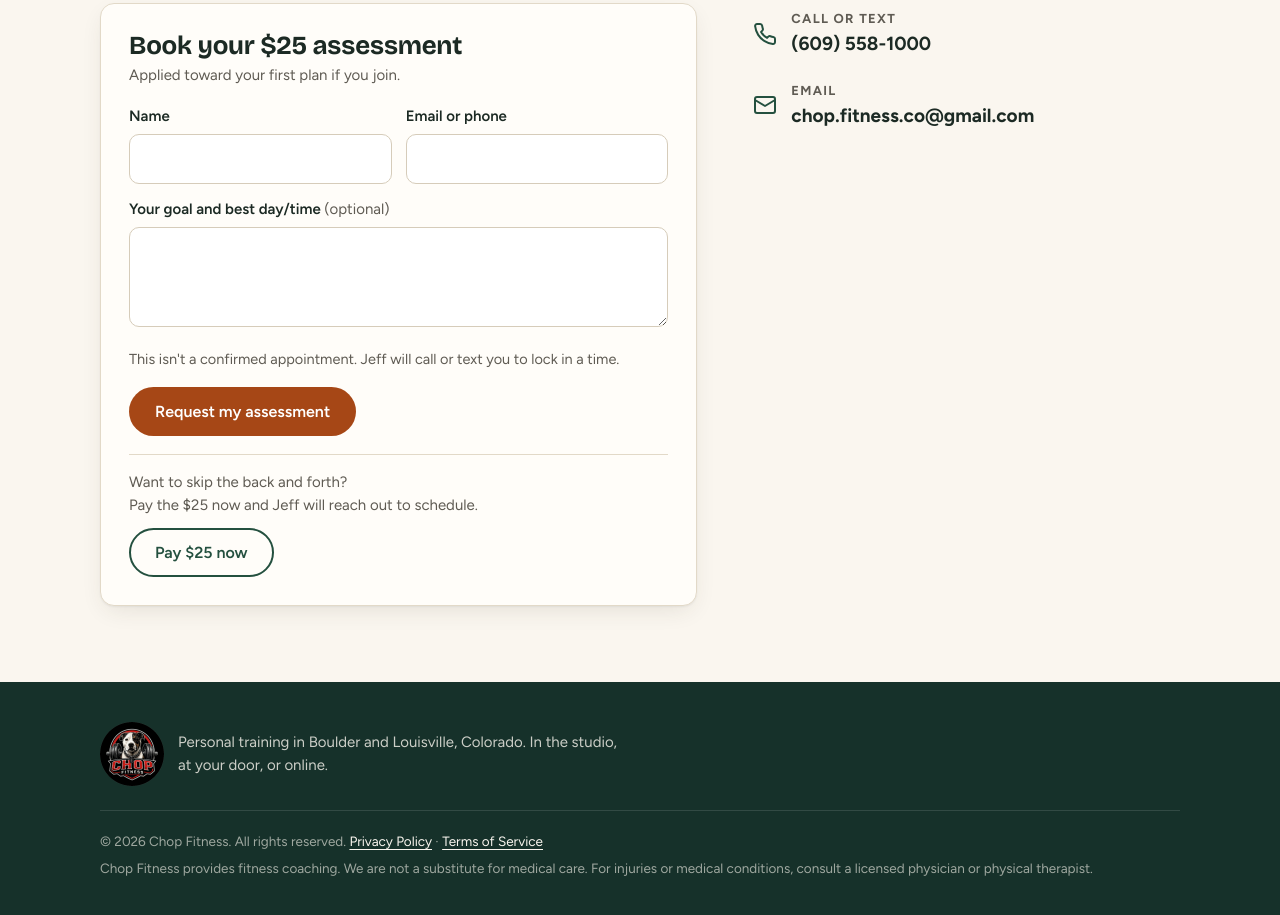
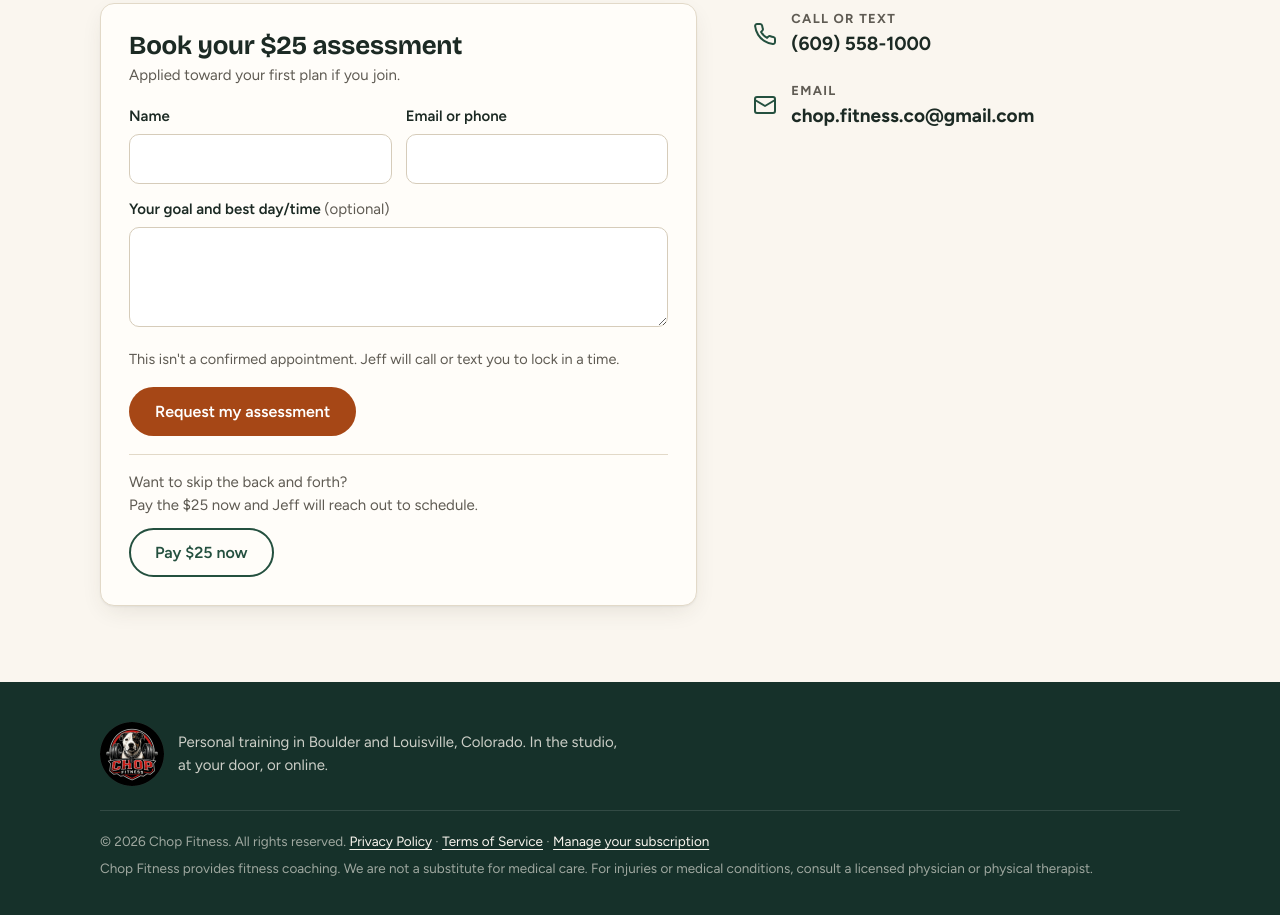
Before and after one commit to DMG159/Jeffrey_website, a plain HTML site: page index.html in a window 1280 px wide. Shown: the part 4442-5357 px from the top of the page. Drawn offline with nearby package versions, Linux system fonts and the light colour scheme.

Commit message:
Add a Manage your subscription link to the footer
Links to the Stripe customer portal so online clients can update their card or
cancel.

Co-Authored-By: Claude Opus 5.5 <noreply@anthropic.com>
Claude-Session: https://claude.ai/code/session_01D2PD2TBFrKV2jLNu4ZsEov

```diff
--- a/index.html
+++ b/index.html
@@ -658,7 +658,7 @@ footer a:hover{color:#fff}
       </div>
     </div>
     <div class="legal">
-      <span>&copy; 2026 Chop Fitness. All rights reserved. <a href="https://chop-fitness.com/privacy">Privacy Policy</a> &middot; <a href="https://chop-fitness.com/terms">Terms of Service</a><span id="cookie-settings-wrap" hidden> &middot; <button class="linklike" type="button" id="cookie-settings">Cookie settings</button></span></span>
+      <span>&copy; 2026 Chop Fitness. All rights reserved. <a href="https://chop-fitness.com/privacy">Privacy Policy</a> &middot; <a href="https://chop-fitness.com/terms">Terms of Service</a> &middot; <a href="https://billing.stripe.com/p/login/8x2dR2gtz2tTeM4bZB2wU00" rel="noopener">Manage your subscription</a><span id="cookie-settings-wrap" hidden> &middot; <button class="linklike" type="button" id="cookie-settings">Cookie settings</button></span></span>
       <span>Chop Fitness provides fitness coaching. We are not a substitute for medical care. For injuries or medical conditions, consult a licensed physician or physical therapist.</span>
     </div>
   </div>
```
